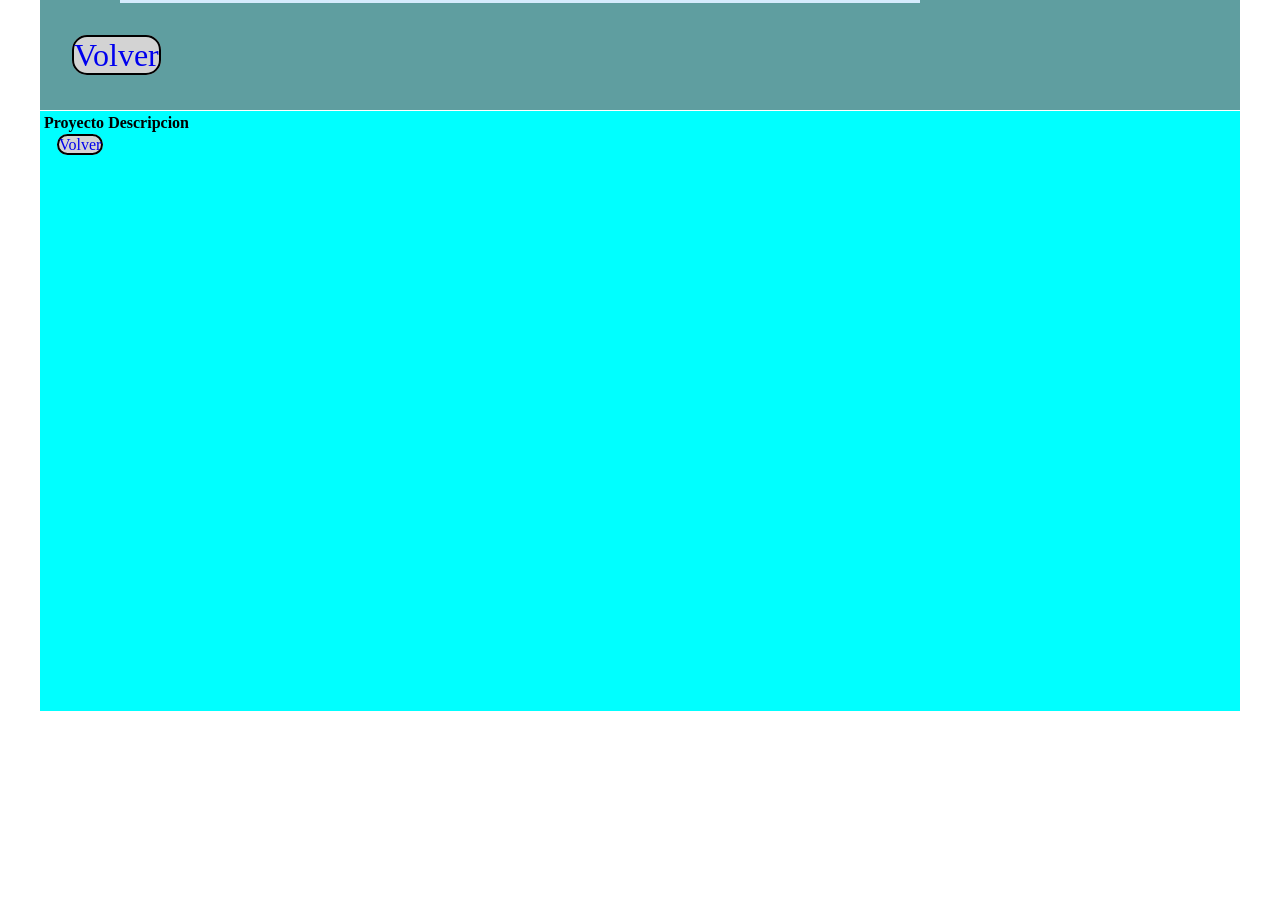
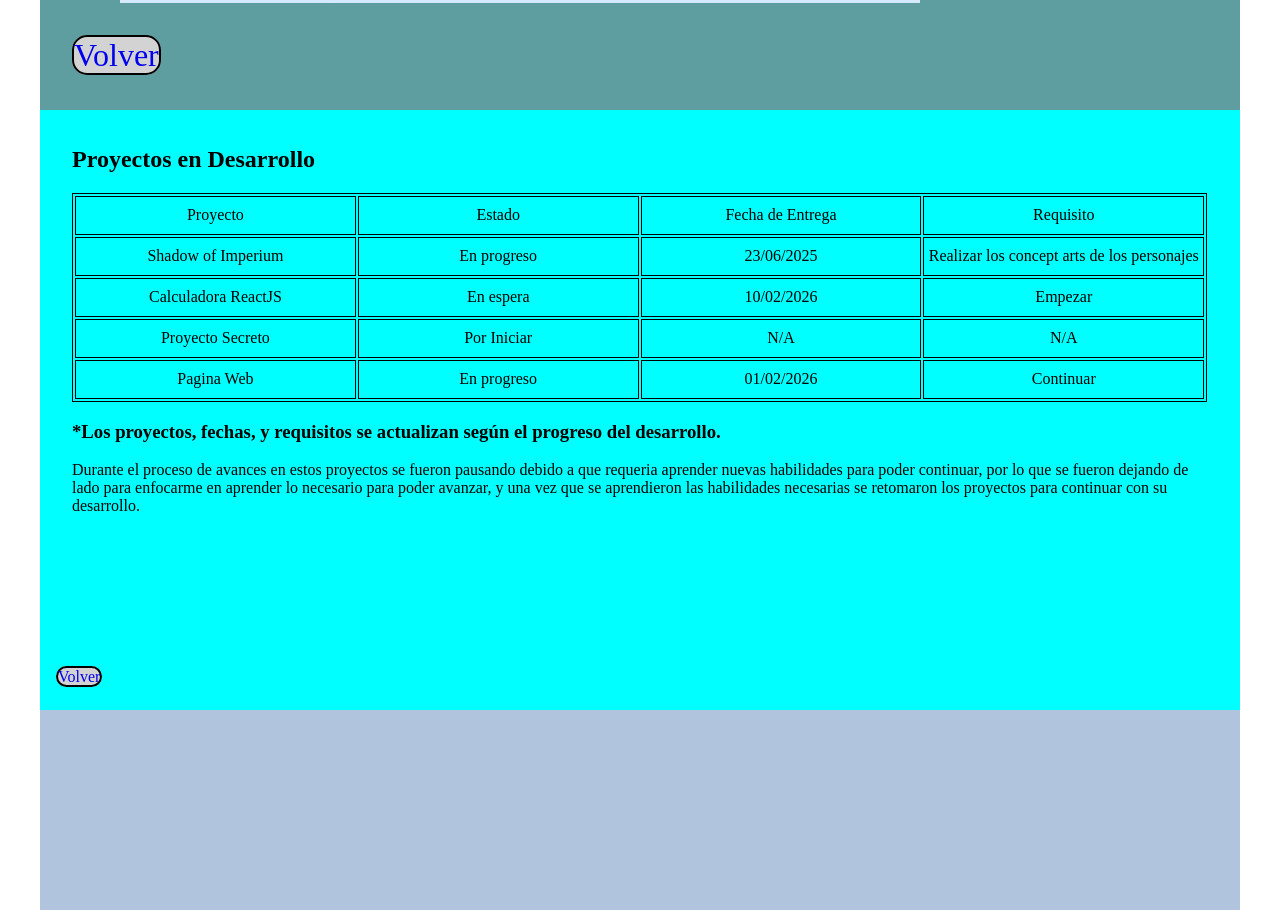
Before and after one commit to Robertsnights/my-app, a React (Vite) app: page / in a window 1280 px wide. Shown: the part 1298-2216 px from the top of the page. Before the commit the page ends 2017 px from the top, so only its background shows below. Built offline with nearby package versions, Linux system fonts and the light colour scheme.

Commit message:
cuarta version

```diff
--- a/index.html
+++ b/index.html
@@ -11,6 +11,7 @@
     <section id="Cuerpo1"></section>
     <section id="Cuerpo2"></section>
     <section id="Cuerpo3"></section>
+    <section id="Cuerpo4"></section>
     <footer id="Final"></footer>
     <script type="module" src="/src/main.jsx"></script>
   </body>
--- a/src/Tablero.css
+++ b/src/Tablero.css
@@ -0,0 +1,16 @@
+.Tablero{
+    width: 95%;
+    height: 90%;
+    position:relative;
+    margin-top: 1rem;
+    margin-left: 2rem;
+    float: left;
+}
+table, tr, th, td {
+    border: 1px solid black;
+}
+td, th {
+    width: 17.3rem;
+    height: 35px;
+    text-align: center;
+}
--- a/src/creadores/zonaCreador.jsx
+++ b/src/creadores/zonaCreador.jsx
@@ -23,3 +23,13 @@ export function Volver(){
 		<div className="espacio"><a href="#Cabecera" className="Boton">Volver</a></div>
 	)
 }
+export function RellenadorDeTabla({Nombre, Estado, Fecha, Requisito}){
+	return(
+		<tr>
+			<td>{Nombre}</td>
+			<td>{Estado}</td>
+			<td>{Fecha}</td>
+			<td>{Requisito}</td>
+		</tr>
+	)
+}
--- a/src/index.css
+++ b/src/index.css
@@ -19,3 +19,7 @@ section{
 #Cuerpo2{
   background-color: cadetblue;
 }
+#Cuerpo4{
+  background-color: lightsteelblue;
+  height: 200px;
+}
--- a/src/proyectos.jsx
+++ b/src/proyectos.jsx
@@ -1,17 +1,29 @@
 import {Volver} from "./creadores/zonaCreador.jsx";
 import './Tablero.css'
+import { RellenadorDeTabla } from "./creadores/zonaCreador.jsx";
 export function Tablas(){
     return(
         <>
             <div className="Tablero">
+                <h2>Proyectos en Desarrollo</h2>
                 <table>
-                    <tr>
-                        <th>Proyecto</th>
-                        <th>Descripcion</th>
-                    </tr>
+                    <thead>
+                        <RellenadorDeTabla Nombre="Proyecto" Estado="Estado" Fecha="Fecha de Entrega" Requisito="Requisito"/>
+                    </thead>
+                    <tbody>
+                        <RellenadorDeTabla Nombre="Shadow of Imperium" Estado="En progreso" Fecha="23/06/2025" Requisito="Realizar los concept arts de los personajes"/>
+                        <RellenadorDeTabla Nombre="Calculadora ReactJS" Estado="En espera" Fecha="10/02/2026" Requisito="Empezar"/>
+                        <RellenadorDeTabla Nombre="Proyecto Secreto" Estado="Por Iniciar" Fecha="N/A" Requisito="N/A"/>
+                        <RellenadorDeTabla Nombre="Pagina Web" Estado="En progreso" Fecha="01/02/2026" Requisito="Continuar"/>
+                    </tbody>
                 </table>
-                <Volver />
+                <h3>*Los proyectos, fechas, y requisitos se actualizan según el progreso del desarrollo.</h3>
+                <p>Durante el proceso de avances en estos proyectos se fueron pausando debido a que requeria aprender
+                    nuevas habilidades para poder continuar, por lo que se fueron dejando de lado para enfocarme en aprender lo necesario para poder avanzar,
+                    y una vez que se aprendieron las habilidades necesarias se retomaron los proyectos para continuar con su desarrollo.
+                </p>
             </div>
+            <Volver />
         </>
     )
 }
```
